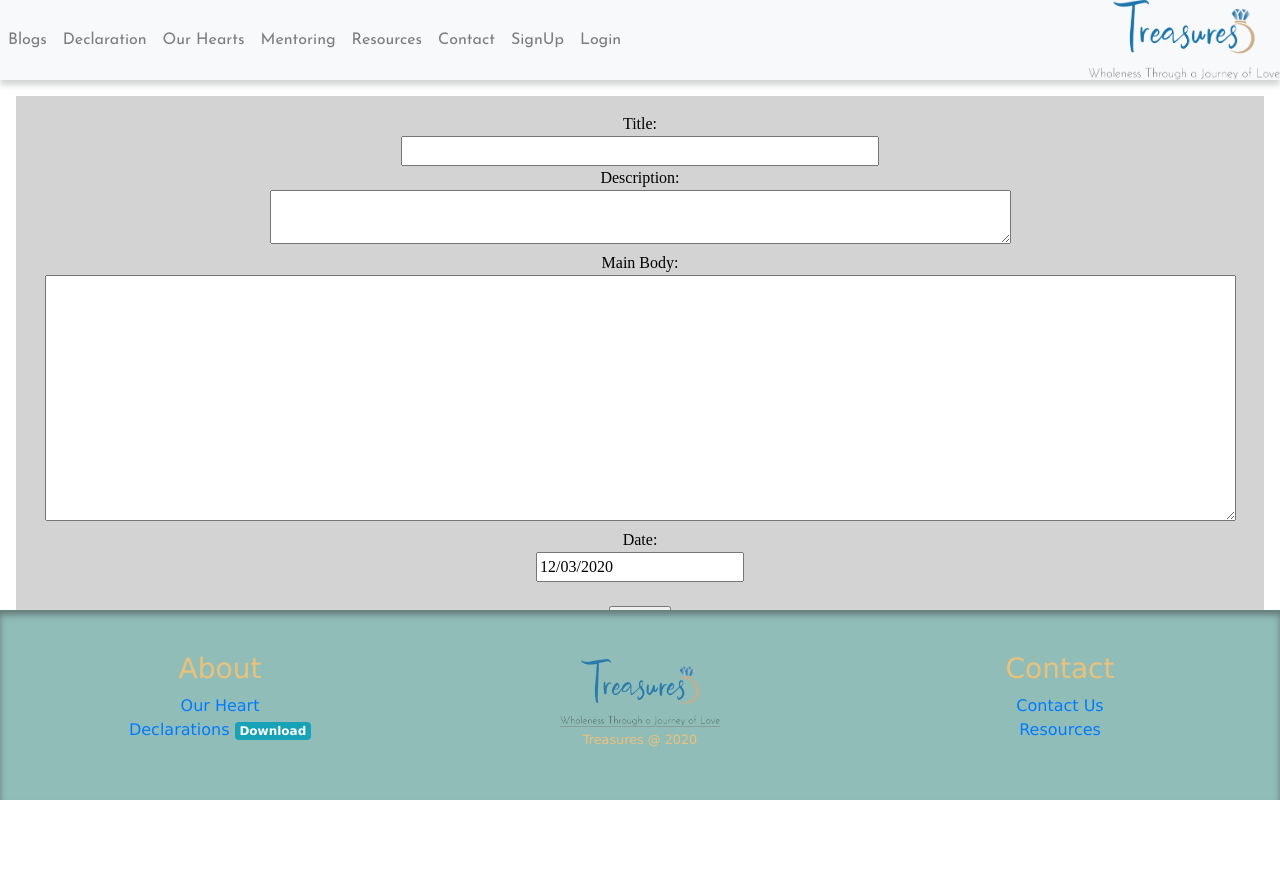
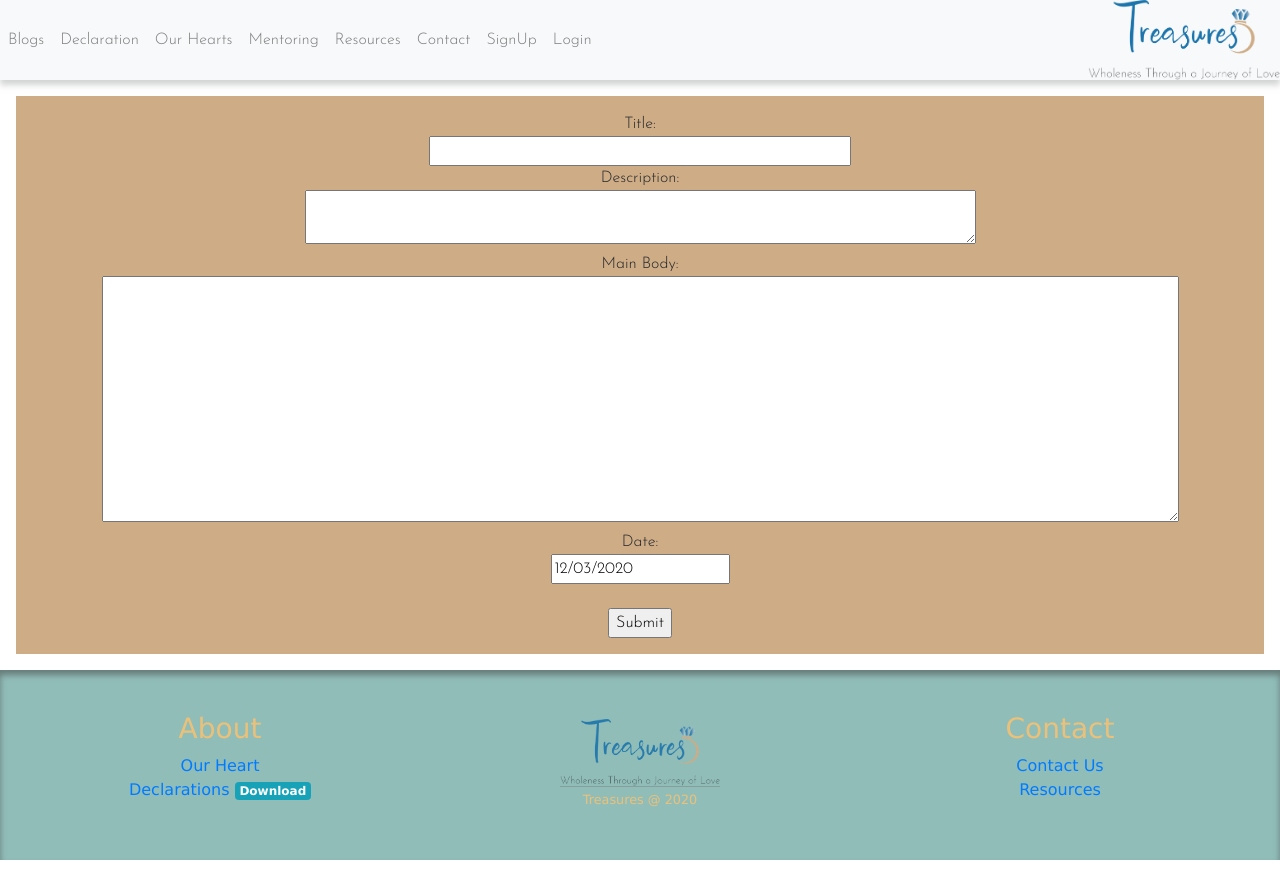
Before and after one commit to bethel-school-of-technology/treasures-web-frontend, a React (Create React App) app: page /BlogComp in a window 1280 px wide. Built offline with nearby package versions, Linux system fonts and the light colour scheme.

Commit message:
More general updates

```diff
--- a/src/components/Footer.css
+++ b/src/components/Footer.css
@@ -24,7 +24,8 @@
 
 @media (min-width: 601px) {
   .footer {
-    position: fixed;
+    /* position: fixed; */
+    position: relative;
   }
 }
 
--- a/src/components/strapLine.js
+++ b/src/components/strapLine.js
@@ -5,7 +5,7 @@ function StrapLine() {
 
   function repeatStringNumTimes() {
     var phrase = "- Wholeness Through a Journey of Love "
-    var times = parseInt(window.innerWidth / 130)
+    var times = parseInt(window.innerWidth / 110)
     console.log("times = " + times)
     return phrase.repeat(times);
   };
@@ -27,7 +27,8 @@ function StrapLine() {
         <p>Window width: <span id="width"></span></p>
       </div> */}
       <div className="row">
-        <div className="strapLine text-nowrap col align-self-center">
+        {/* removed col from line below as was picking up settings from footer.css */}
+        <div className="strapLine text-nowrap">
           {repeatStringNumTimes()} -
         </div>
       </div>
--- a/src/index.css
+++ b/src/index.css
@@ -1,6 +1,6 @@
 body {
   margin: 0;
-  font-family: 'josefin_sansregular';
+  font-family: 'josefin_sanslight';
   -webkit-font-smoothing: antialiased;
   -moz-osx-font-smoothing: grayscale;
   display: flex;
--- a/src/pages/blogs/blogComp.js
+++ b/src/pages/blogs/blogComp.js
@@ -27,7 +27,7 @@ function BlogComp() {
     }
 
     return (
-        <div className="blogContainer">
+        <div className="blogUpdateContainer">
             <form onSubmit={handleSubmit}>
                 <lable for="titleN" >Title: </lable><br></br>
                 <input type="text" id="titleN" name="titleN" onChange={e => setTitle(e.target.value)} size="50"/><br></br>
--- a/src/pages/blogs/blogUpdate.js
+++ b/src/pages/blogs/blogUpdate.js
@@ -66,7 +66,7 @@ function BlogUpdate() {
 }
 
   return (
-    <div className="blogContainer">
+    <div className="blogUpdateContainer">
       <p>Blog Update for ID: {id}</p>
       <form onSubmit={handleSubmit}>
         <lable for="titleN" >Title: </lable><br></br>
--- a/src/pages/blogs/blogs.css
+++ b/src/pages/blogs/blogs.css
@@ -1,18 +1,26 @@
 .blogContainer {
-  font-family: josefinsans-bold;
+  /* font-family: josefinsans-bold; now controlled by index.css */
   text-align: center;
   color: black;
-  background-color: lightgrey;
+  /* background-color: lightgrey; */
   padding: 1rem;
   margin: 1rem;
-  padding-bottom: 6rem;
-  margin-bottom: 9rem;
+  /* padding-bottom: 6rem;
+  margin-bottom: 9rem; */
 
   /* padding: 1rem 1rem; */
   /* width: 100%; */
 }
+
+.blogUpdateContainer{
+  background: var(--tr-honey);
+  text-align: center;
+  padding: 1rem;
+  margin: 1rem;
+}
+
 .adminBlogContainer {
-  background: rgb(255, 240, 240);
+  background: var(--tr-honey);
   margin: 1rem;
   padding: 1rem 1rem;
   /* width: 100%; */
@@ -25,7 +33,7 @@
 }
 
 .blogContainer .card {
-  background: paleturquoise;
+  background: var(--tr-honey);
   margin: 0.5rem;
   color: black;
   /* padding: 1rem 1rem; */
--- a/src/pages/resources/resources.css
+++ b/src/pages/resources/resources.css
@@ -6,8 +6,8 @@
   padding: 1rem;
   /* margin-top: 6rem; */
   width: 100%;
-  padding-bottom: 20rem;
-  margin-bottom: 10rem;
+  /* padding-bottom: 20rem;
+  margin-bottom: 10rem; */
 }
 
 .text {
@@ -36,7 +36,7 @@ img {
 .bookSelf {
   padding: 1rem;
   margin: 1rem;
-  background-color: gray;
+  background-color: var(--tr-honey);
   text-align: left;
 }
 
--- a/src/pages/resources/resources.js
+++ b/src/pages/resources/resources.js
@@ -29,7 +29,7 @@ function Resources() {
     {
       image: "../../images/PreciousAndBeautiful.jpg",
       header: "Prayer Journal",
-      title: "Precious &amp; Beautiful",
+      title: "Precious & Beautiful",
       text: "Praying to know and live out your beauty"
     },
     {
@@ -109,7 +109,8 @@ function Resources() {
             <p >Just one short encounter with Jesus was all it took for people to step into freedom, wholeness and life, even after years of suffering with complex issues. Yet each encounter was the result of a journey. What was going on in their hearts and minds as they reached out to Jesus? What were their hopes and fears as they journeyed towards Him? - Maybe they were the same ones as you have?</p>
             <p>These ten stories are based on the accounts found in the gospels but they are not meant to be read as scripture. However, they are written to be consistent with both God’s and man’s nature. By dramatising the accounts, my hope is that they would help you experience just one possibility of what it might have been like for each person. A glimpse into the unique journey of their hearts and minds, of their hopes and fears, leading up to the moment of their encounter with Jesus and subsequent breakthrough. Every story, every breakthrough, has been recorded in scripture to encourage us. For what God has done for one, is available for all… for you!</p>
             <p>After each short story I have added a few thoughts and questions to help you ponder, explore and go on your own journey encountering Jesus.</p>
-            <a className="btn btn-light" href="https://www.amazon.co.uk/dp/B08B35T9MC">Amazon UK</a> &nbsp; <a className="btn btn-primary" href="https://www.amazon.com/dp/B08B35T9MC">Amazon USA</a>
+            <a className="btn btn-primary" href="https://www.amazon.co.uk/dp/B08B35T9MC">Amazon UK</a> &nbsp; <a className="btn btn-primary" href="https://www.amazon.com/dp/B08B35T9MC">Amazon USA</a>
+            {/* <a className="btn btn-light" href="https://www.amazon.co.uk/dp/B08B35T9MC">Amazon UK</a> &nbsp; <a className="btn btn-primary" href="https://www.amazon.com/dp/B08B35T9MC">Amazon USA</a> */}
           </div>
         </div>
 
```
Also changed, not shown: 1 other file (tests, documents, lock files or other folders).
